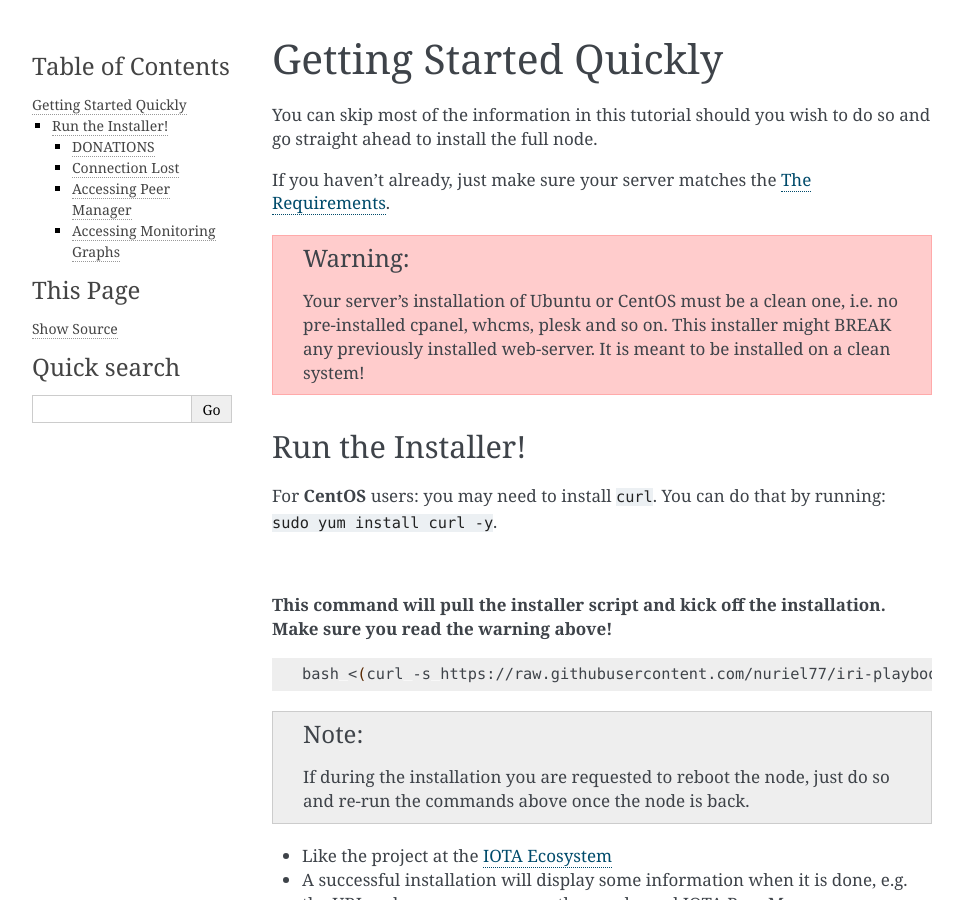
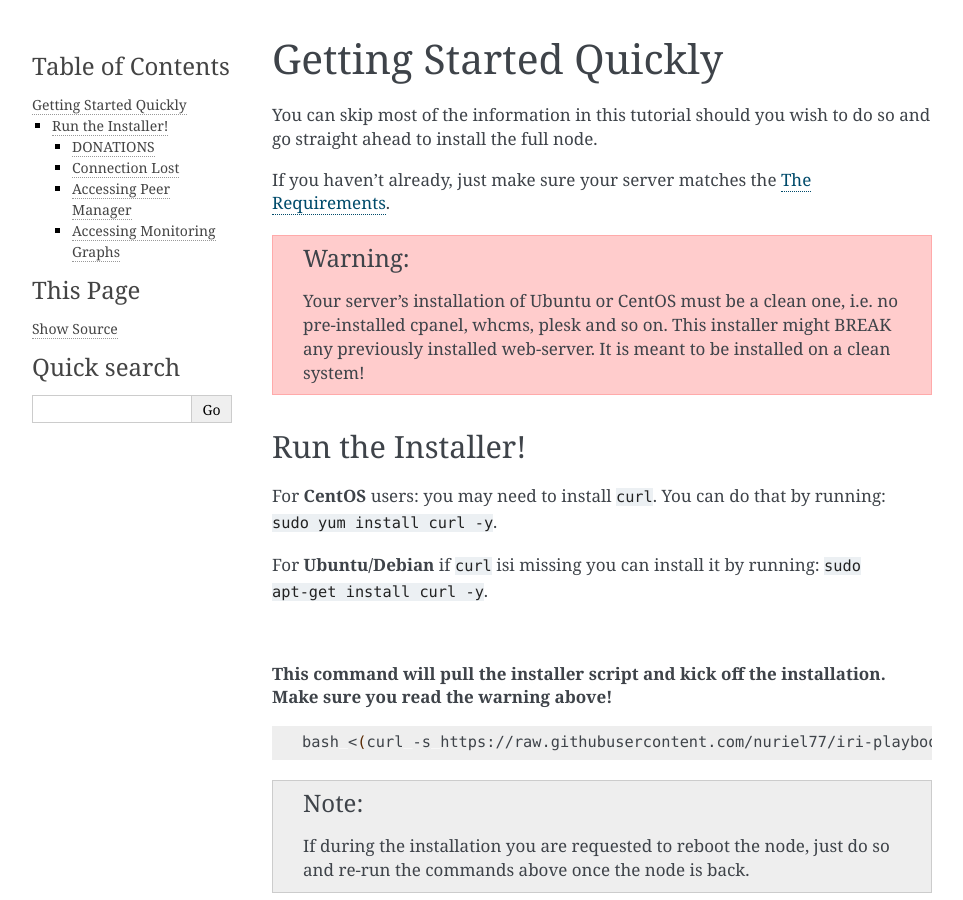
Before and after one commit to nuriel77/iri-playbook, a Sphinx documentation site: the page built from docs/getting-started-quickly.rst, in a window 1280 px wide and 900 px high. Shown: the whole window, without its empty margins (148-1111 px from the left). Built offline with Sphinx 7.4.7, drawn with Linux system fonts in a browser that asks for light colours.

Commit message:
Update getting-started-quickly.rst download curl

```diff
--- a/docs/getting-started-quickly.rst
+++ b/docs/getting-started-quickly.rst
@@ -19,6 +19,8 @@ Run the Installer!
 ==================
 
 For **CentOS** users: you may need to install ``curl``. You can do that by running: ``sudo yum install curl -y``.
+
+For **Ubuntu/Debian** if ``curl`` isi missing you can install it by running: ``sudo apt-get install curl -y``.
 
 |
 
```
